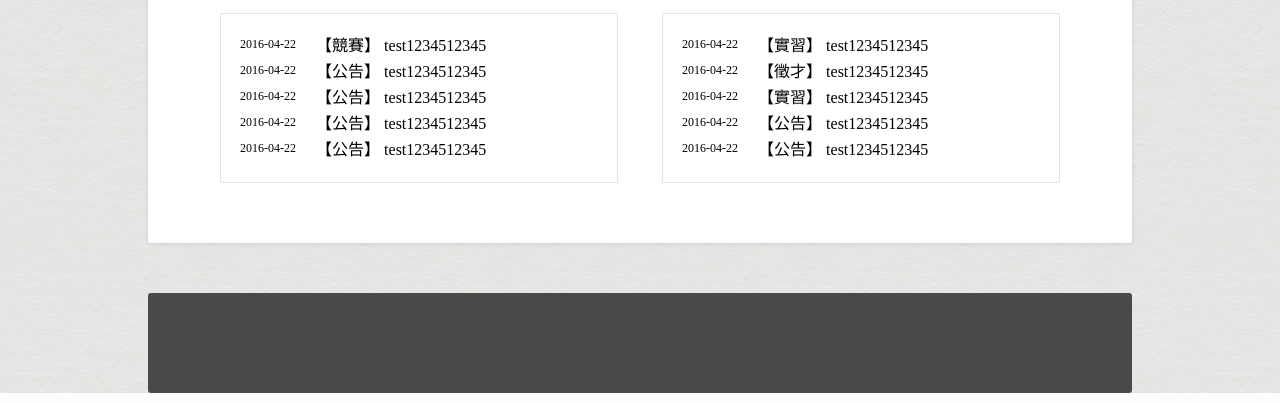
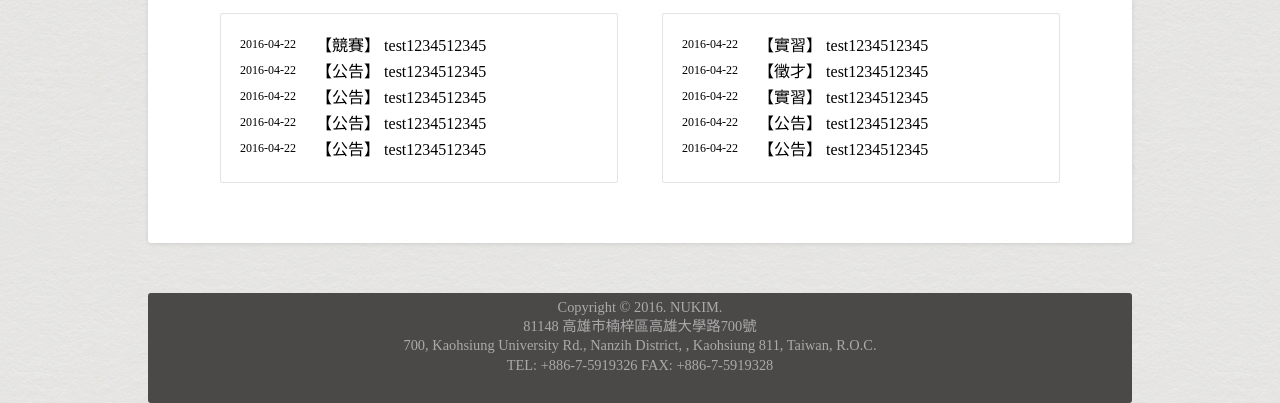
Before and after one commit to tacheng9502/NUKIM, a PHP site: page / in a window 1280 px wide. Shown: the part 857-1260 px from the top of the page. Run offline with PHP 8.4, Linux system fonts and the light colour scheme.

Commit message:
Added: footer

```diff
--- a/index.html
+++ b/index.html
@@ -78,7 +78,12 @@
 		</div>
 	</div>
 	<div class="clear"></div>
-	<div class="footer"></div>
+	<div class="footer">
+		<p>Copyright © 2016. NUKIM.</p>
+		<p>81148 高雄市楠梓區高雄大學路700號</p>
+		<p>700, Kaohsiung University Rd., Nanzih District, , Kaohsiung 811, Taiwan, R.O.C.</p>
+		<p>TEL: +886-7-5919326 FAX: +886-7-5919328</p>
+	</div>
 </div>
 
 </body>
--- a/stylesheet/style.css
+++ b/stylesheet/style.css
@@ -305,4 +305,9 @@ ul.social_nav li{
 	height: 100px;
 	background: #4B4848;
 	border-radius: 3px;
+	padding: 5px;
+	color: #aaa;
+	text-align: center;
+	font-size: .9rem;
+	line-height: 1.2rem;
 }
```
Also changed, not shown: news.html (+6 -1 lines).
